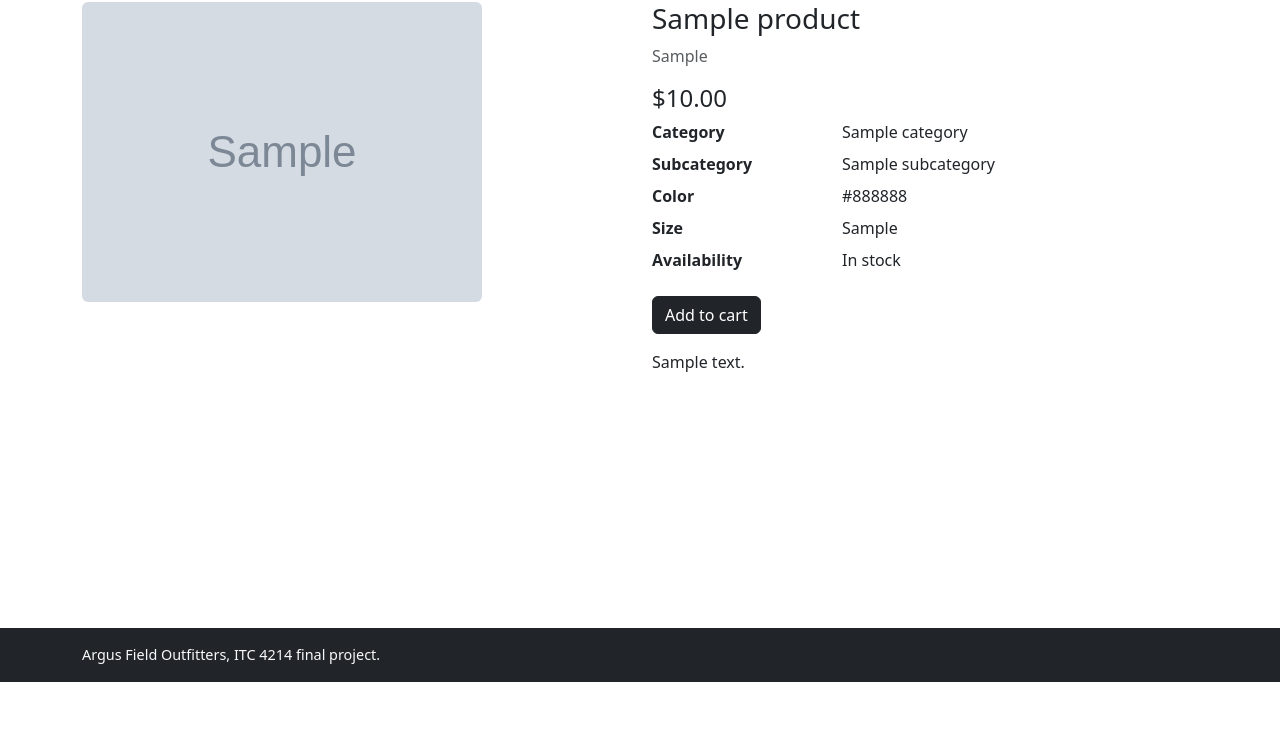
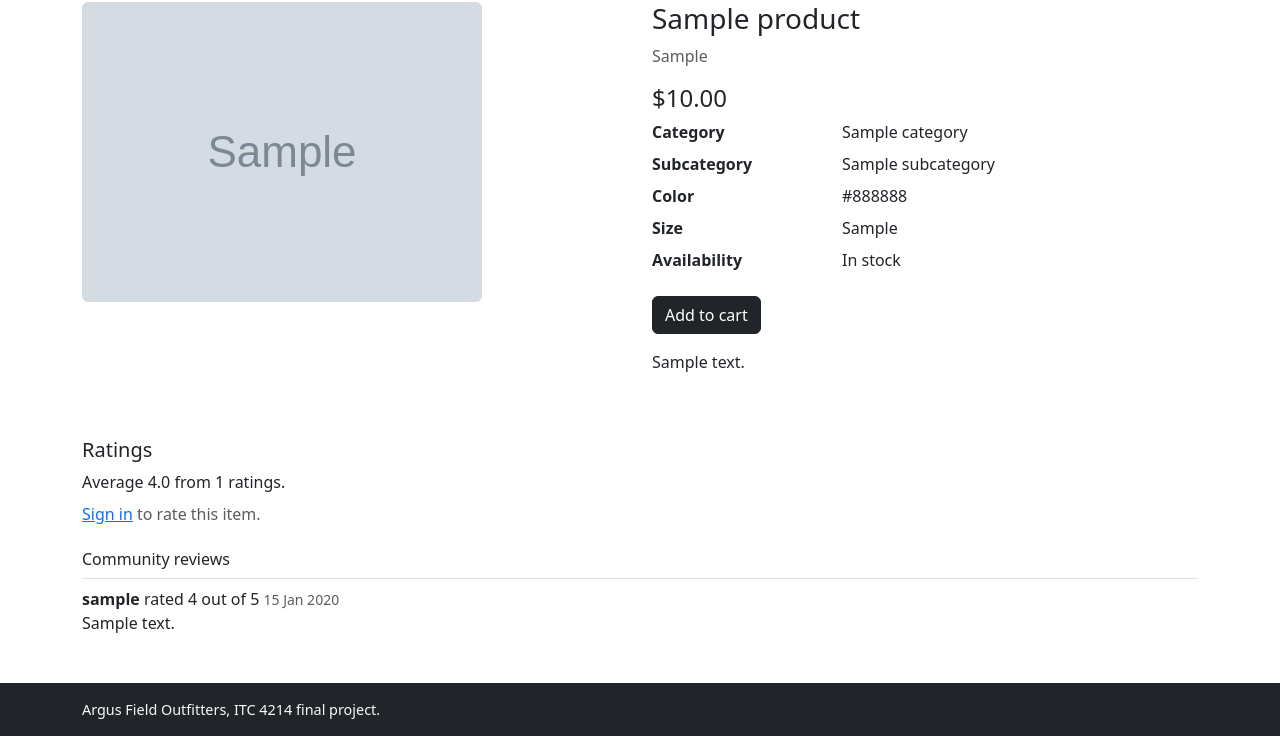
Before and after one commit to retryoos/argus-field-outfitters, a Django app: page /product/1/ in a window 1280 px wide. Shown: the part 118-854 px from the top of the page. Before the commit the page ends 800 px from the top, so only its background shows below. Run offline with Django 5.2, Linux system fonts and the light colour scheme; tables that the repository leaves empty hold one stand-in row (values such as "Sample post"); grey boxes marked "Sample" are stand-in pictures.

Commit message:
Add AJAX star ratings and reviews

```diff
--- a/catalog/forms.py
+++ b/catalog/forms.py
@@ -46,3 +46,8 @@ class CheckoutForm(forms.Form):
     ship_postcode = forms.CharField(max_length=20, label='Postcode')
     ship_country = forms.CharField(max_length=100, label='Country')
     billing_same = forms.BooleanField(required=False, initial=True, label='Billing address is the same as shipping')
+
+
+class RatingForm(forms.Form):
+    stars = forms.IntegerField(min_value=1, max_value=5)
+    comment = forms.CharField(required=False)
--- a/catalog/models.py
+++ b/catalog/models.py
@@ -86,3 +86,18 @@ class OrderItem(models.Model):
 
     def subtotal(self):
         return self.unit_price * self.quantity
+
+
+class Rating(models.Model):
+    user = models.ForeignKey(User, on_delete=models.CASCADE, related_name='ratings')
+    product = models.ForeignKey(Product, on_delete=models.CASCADE, related_name='ratings')
+    stars = models.PositiveSmallIntegerField()
+    comment = models.TextField(blank=True)
+    created_at = models.DateTimeField(auto_now_add=True)
+
+    class Meta:
+        unique_together = [['user', 'product']]
+        ordering = ['-created_at']
+
+    def __str__(self):
+        return f'{self.stars} stars for {self.product.name}'
--- a/catalog/templates/catalog/product_detail.html
+++ b/catalog/templates/catalog/product_detail.html
@@ -1,4 +1,5 @@
 {% extends "base.html" %}
+{% load static %}
 
 {% block title %}{{ product.name }}{% endblock %}
 
@@ -56,6 +57,38 @@
     </div>
 </div>
 
+<section class="mt-5" id="rating-section" data-rate-url="{% url 'catalog:rate' product.pk %}">
+    <h2 class="h5">Ratings</h2>
+    <p class="mb-2">Average <span id="rating-average">{{ average }}</span> from <span id="rating-count">{{ rating_count }}</span> ratings.</p>
+    {% if user.is_authenticated %}
+        {% csrf_token %}
+        <div class="mb-2">
+            <span class="me-2">Your rating:</span>
+            {% for star in "12345" %}
+                <button type="button" class="btn btn-link p-0 fs-4 text-warning star" data-value="{{ forloop.counter }}"><i class="bi bi-star"></i></button>
+            {% endfor %}
+        </div>
+        <textarea id="rating-comment" class="form-control mb-2" rows="2" placeholder="Add a comment (optional)"></textarea>
+        <button type="button" id="rating-submit" class="btn btn-sm btn-dark">Submit review</button>
+        <span id="rating-message" class="ms-2 text-success"></span>
+    {% else %}
+        <p class="text-muted"><a href="{% url 'login' %}">Sign in</a> to rate this item.</p>
+    {% endif %}
+
+    {% if reviews %}
+        <h3 class="h6 mt-4">Community reviews</h3>
+        <ul class="list-unstyled">
+            {% for review in reviews %}
+                <li class="border-top py-2">
+                    <strong>{{ review.user.username }}</strong> rated {{ review.stars }} out of 5
+                    <span class="text-muted small">{{ review.created_at|date:"d M Y" }}</span>
+                    {% if review.comment %}<div>{{ review.comment }}</div>{% endif %}
+                </li>
+            {% endfor %}
+        </ul>
+    {% endif %}
+</section>
+
 {% if related_products %}
     <section class="mt-5">
         <h2 class="h5 mb-3">You might also like</h2>
@@ -77,3 +110,7 @@
     </section>
 {% endif %}
 {% endblock %}
+
+{% block extra_js %}
+<script src="{% static 'catalog/ratings.js' %}"></script>
+{% endblock %}
--- a/catalog/urls.py
+++ b/catalog/urls.py
@@ -18,4 +18,5 @@ urlpatterns = [
     path('checkout/success/', views.checkout_success, name='checkout_success'),
     path('checkout/cancel/', views.checkout_cancel, name='checkout_cancel'),
     path('order/<int:pk>/', views.order_confirmation, name='order_confirmation'),
+    path('rate/<int:pk>/', views.rate, name='rate'),
 ]
--- a/catalog/views.py
+++ b/catalog/views.py
@@ -1,15 +1,16 @@
 import stripe
 from django.conf import settings
 from django.contrib.auth.decorators import login_required
-from django.db.models import Q
+from django.db.models import Avg, Q
+from django.http import JsonResponse
 from django.shortcuts import get_object_or_404, redirect, render
 from django.urls import reverse
 from django.utils import timezone
 from django.views.decorators.http import require_POST
 
 from .cart import Cart
-from .forms import CheckoutForm, ProductFilterForm
-from .models import Category, Order, OrderItem, Product, Subcategory
+from .forms import CheckoutForm, ProductFilterForm, RatingForm
+from .models import Category, Order, OrderItem, Product, Rating, Subcategory
 
 
 def index(request):
@@ -78,9 +79,14 @@ def product_detail(request, pk):
         related = Product.objects.filter(
             subcategory__category=product.subcategory.category, stock__gt=0
         ).exclude(pk=product.pk).order_by('-created_at')[:4]
+    reviews = product.ratings.select_related('user')
+    average = product.ratings.aggregate(average=Avg('stars'))['average']
     return render(request, 'catalog/product_detail.html', {
         'product': product,
         'related_products': related,
+        'reviews': reviews,
+        'average': round(average, 1) if average is not None else 0,
+        'rating_count': reviews.count(),
     })
 
 
@@ -230,3 +236,25 @@ def checkout_cancel(request):
 def order_confirmation(request, pk):
     order = get_object_or_404(Order, pk=pk, user=request.user)
     return render(request, 'catalog/order_confirmation.html', {'order': order})
+
+
+@login_required
+@require_POST
+def rate(request, pk):
+    product = get_object_or_404(Product, pk=pk)
+    form = RatingForm(request.POST)
+    if not form.is_valid():
+        return JsonResponse({'error': 'invalid rating'}, status=400)
+    Rating.objects.update_or_create(
+        user=request.user,
+        product=product,
+        defaults={
+            'stars': form.cleaned_data['stars'],
+            'comment': form.cleaned_data['comment'],
+        },
+    )
+    average = product.ratings.aggregate(average=Avg('stars'))['average']
+    return JsonResponse({
+        'average': round(average, 1) if average is not None else 0,
+        'count': product.ratings.count(),
+    })
--- /dev/null
+++ b/static/catalog/ratings.js
@@ -0,0 +1,40 @@
+$(function () {
+    var section = $('#rating-section');
+    if (!section.length) {
+        return;
+    }
+
+    var rateUrl = section.data('rate-url');
+    var token = section.find('input[name=csrfmiddlewaretoken]').val();
+    var stars = section.find('.star');
+    var selected = 0;
+
+    function paint(value) {
+        stars.each(function () {
+            var icon = $(this).find('i');
+            var on = $(this).data('value') <= value;
+            icon.toggleClass('bi-star-fill', on).toggleClass('bi-star', !on);
+        });
+    }
+
+    stars.on('click', function () {
+        selected = $(this).data('value');
+        paint(selected);
+    });
+
+    section.find('#rating-submit').on('click', function () {
+        if (selected < 1) {
+            return;
+        }
+        var payload = {
+            stars: selected,
+            comment: section.find('#rating-comment').val(),
+            csrfmiddlewaretoken: token
+        };
+        $.post(rateUrl, payload, function (data) {
+            $('#rating-average').text(data.average);
+            $('#rating-count').text(data.count);
+            section.find('#rating-message').text('Your review was saved.');
+        });
+    });
+});
--- a/templates/base.html
+++ b/templates/base.html
@@ -7,6 +7,7 @@
     <title>{% block title %}Argus Field Outfitters{% endblock %}</title>
     <meta name="description" content="Tactical and outdoor field gear from Argus Field Outfitters.">
     <link href="https://cdn.jsdelivr.net/npm/bootstrap@5.3.3/dist/css/bootstrap.min.css" rel="stylesheet">
+    <link href="https://cdn.jsdelivr.net/npm/bootstrap-icons@1.11.3/font/bootstrap-icons.min.css" rel="stylesheet">
     <link href="{% static 'css/site.css' %}" rel="stylesheet">
 </head>
 <body class="d-flex flex-column min-vh-100">
@@ -55,6 +56,8 @@
         </div>
     </footer>
 
+    <script src="https://cdn.jsdelivr.net/npm/jquery@3.7.1/dist/jquery.min.js"></script>
     <script src="https://cdn.jsdelivr.net/npm/bootstrap@5.3.3/dist/js/bootstrap.bundle.min.js"></script>
+    {% block extra_js %}{% endblock %}
 </body>
 </html>
```
Also changed, not shown: catalog/admin.py (+8 -1 lines), catalog/migrations/0004_rating.py (added).
